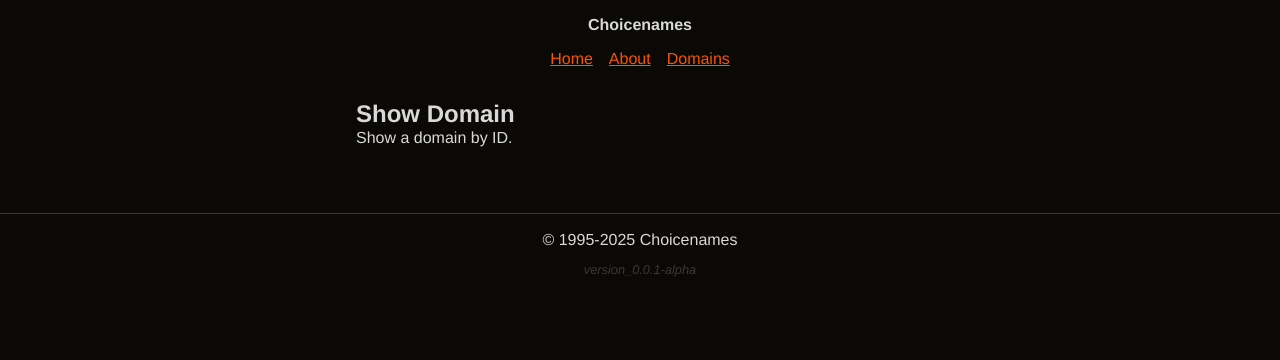
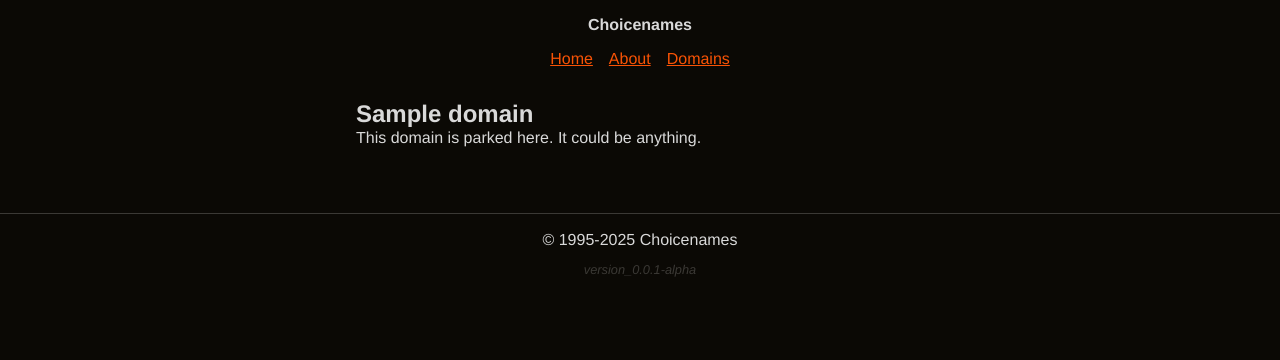
Before and after one commit to reyesjl/choicenames, a Django app: template domains/templates/domains.show.html in a window 1280 px wide. Shown: the top 360 px of the page. Run offline with Django 5.2, Linux system fonts and the light colour scheme; the template is opened without the code that fills it: values that come from a table or form of the project are taken from there, others are empty; tables that the repository leaves empty hold one stand-in row (values such as "Sample post"); some libraries are stand-ins or nearby versions.

Commit message:
Story #05 - add show page

```diff
--- a/docker-compose.dev.yml
+++ b/docker-compose.dev.yml
@@ -3,7 +3,7 @@ services:
     build:
       context: .
       dockerfile: Dockerfile
-    command: gunicorn app.wsgi:application --bind 0.0.0.0:8000
+    command: gunicorn --reload app.wsgi:application --bind 0.0.0.0:8000
     volumes:
       - type: bind
         source: .
--- a/domains/templates/domains.index.html
+++ b/domains/templates/domains.index.html
@@ -45,8 +45,9 @@
             </thead>
             <tbody>
                 {% for domain in domains %}
-                    <tr>
+                    <tr onclick="window.location.href='{% url 'domains:show' domain.id %}'">
                         <td>{{ domain.name }}</td>
+
                         <td colspan="2">
                             ${{ domain.ask_price|format_price }}
                             {% if domain.compare_price %}
--- a/domains/templates/domains.show.html
+++ b/domains/templates/domains.show.html
@@ -4,7 +4,7 @@
 
 {% block content %}
 <div class="container">
-    <h2 class="title">Show Domain</h2>
-    <p class="subtitle">Show a domain by ID.</p>
+    <h2 class="title">{{ domain.name }}</h2>
+    <p class="subtitle">This domain is parked here. It could be anything.</p>
 </div>
 {% endblock %}
--- a/domains/urls.py
+++ b/domains/urls.py
@@ -5,7 +5,7 @@ app_name = 'domains'
 urlpatterns = [
     path('', views.index, name='index'),
     path('create/', views.create, name='create'),
-    path('show/<int:id>/', views.show, name='show'),
-    path('update/<int:id>/', views.update, name='update'),
-    path('delete/<int:id>/', views.delete, name='delete'),
+    path('<int:id>/', views.show, name='show'),
+    path('<int:id>/update', views.update, name='update'),
+    path('<int:id>/delete', views.delete, name='delete'),
 ]
```
